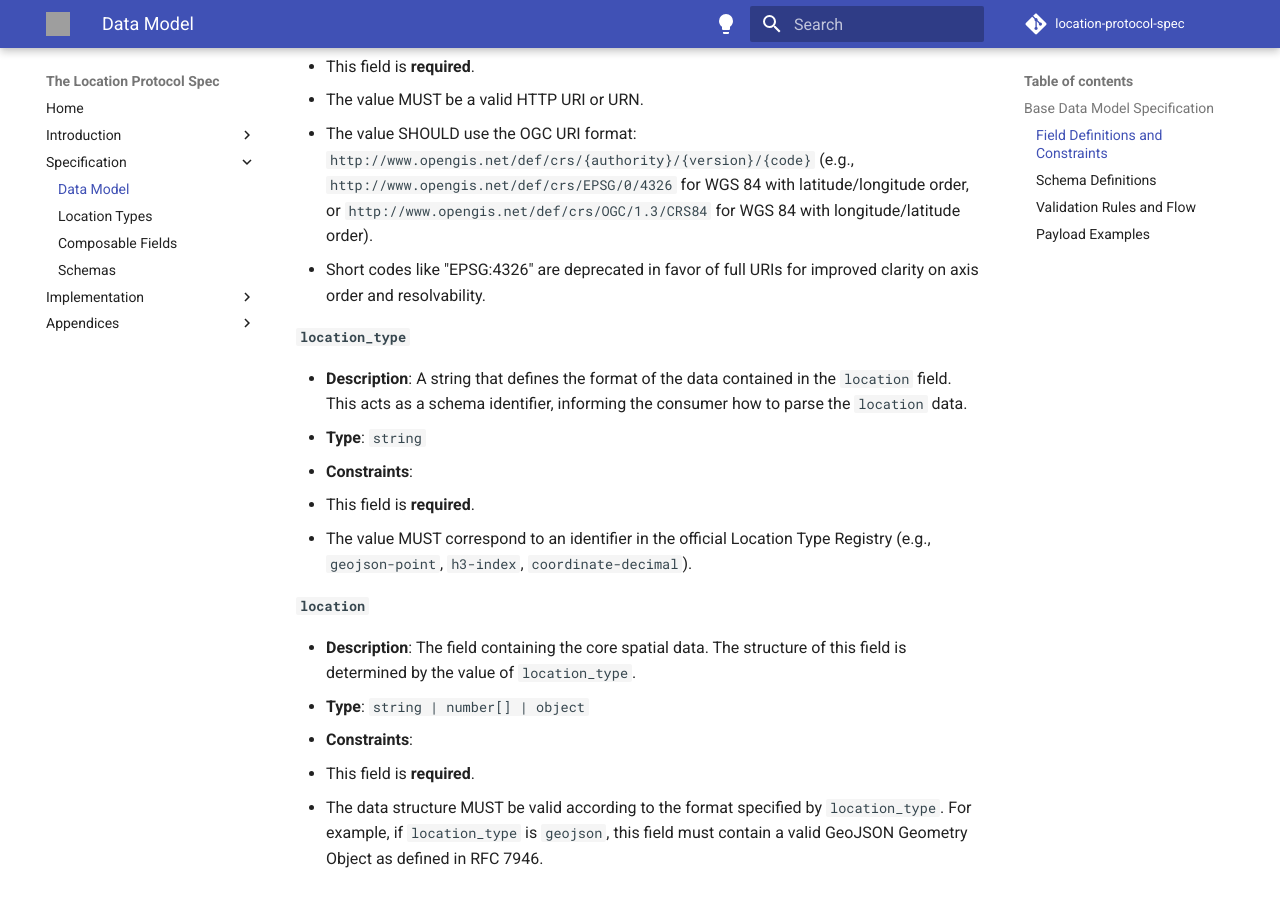
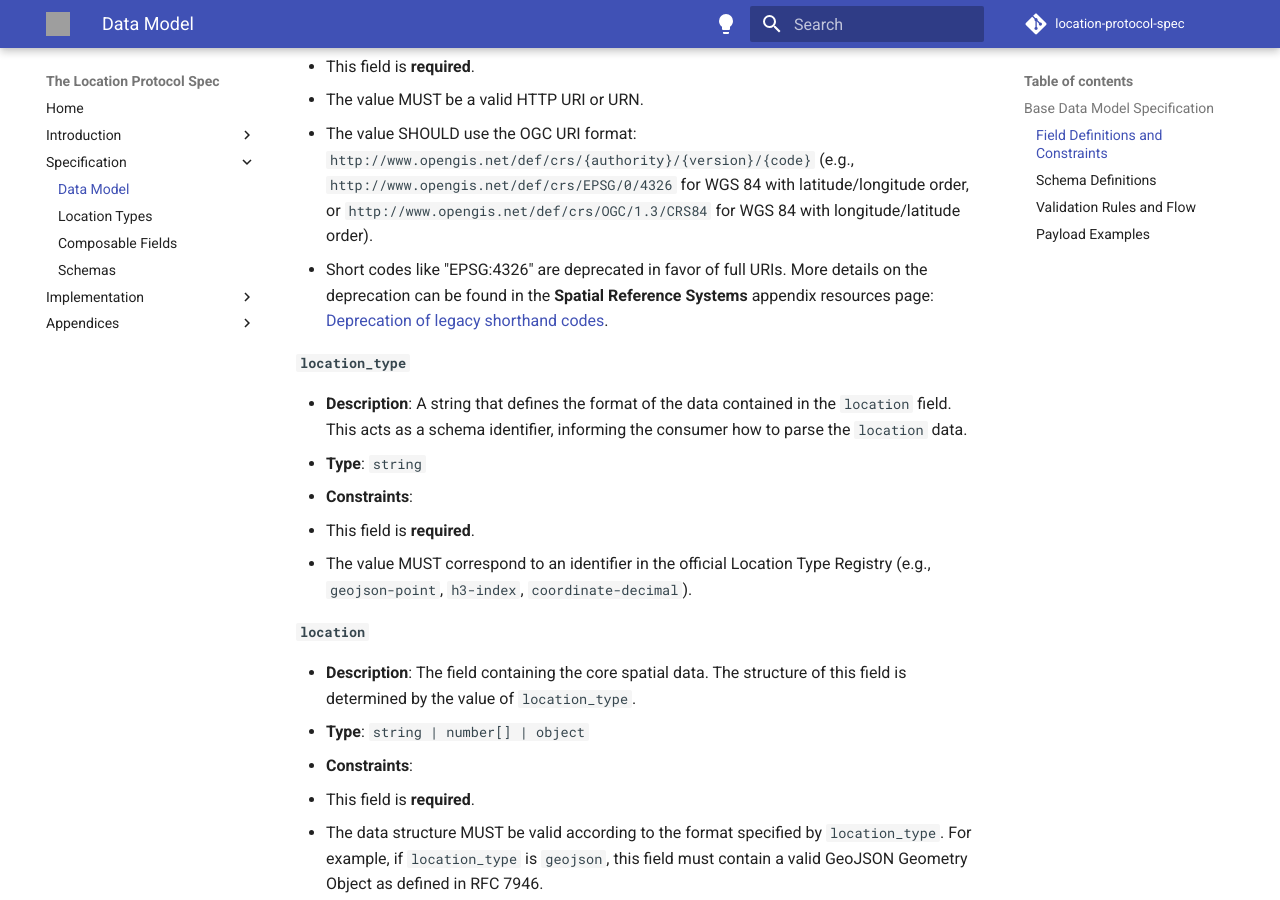
Before and after one commit to DecentralizedGeo/location-protocol-spec, an MkDocs documentation site: the page built from docs/spec-page/specification/data-model.md, in a window 1280 px wide and 900 px high, scrolled down 1029 px. Built offline with MkDocs 1.6.1 and Material for MkDocs 9.7.7, drawn with Linux system fonts in a browser that asks for light colours; comment, search, counter and statistics services are not loaded; grey boxes are pictures that could not be loaded.

Commit message:
Add Spatial Reference Systems appendix for more details

```diff
--- a/docs/spec-page/specification/data-model.md
+++ b/docs/spec-page/specification/data-model.md
@@ -22,7 +22,7 @@ The base data model consists of four required fields: `lp_version`, `srs`, `loca
   - This field is **required**.
   - The value MUST be a valid HTTP URI or URN.
   - The value SHOULD use the OGC URI format: `http://www.opengis.net/def/crs/{authority}/{version}/{code}` (e.g., `http://www.opengis.net/def/crs/EPSG/0/4326` for WGS 84 with latitude/longitude order, or `http://www.opengis.net/def/crs/OGC/1.3/CRS84` for WGS 84 with longitude/latitude order).
-  - Short codes like "EPSG:4326" are deprecated in favor of full URIs for improved clarity on axis order and resolvability.
+  - Short codes like "EPSG:4326" are deprecated in favor of full URIs. More details on the deprecation can be found in the **Spatial Reference Systems** appendix resources page: [Deprecation of legacy shorthand codes](../appendices/srs.md#deprecation-of-legacy-shorthand-codes).
 
 **`location_type`**
 
```
